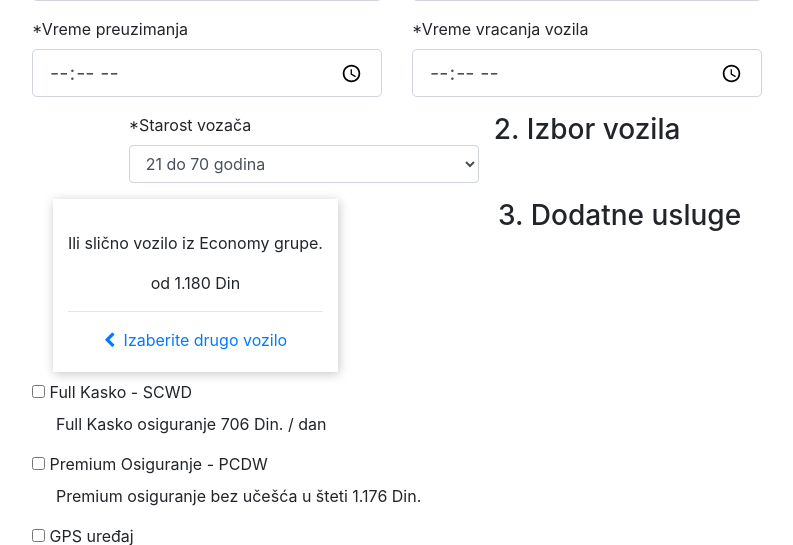
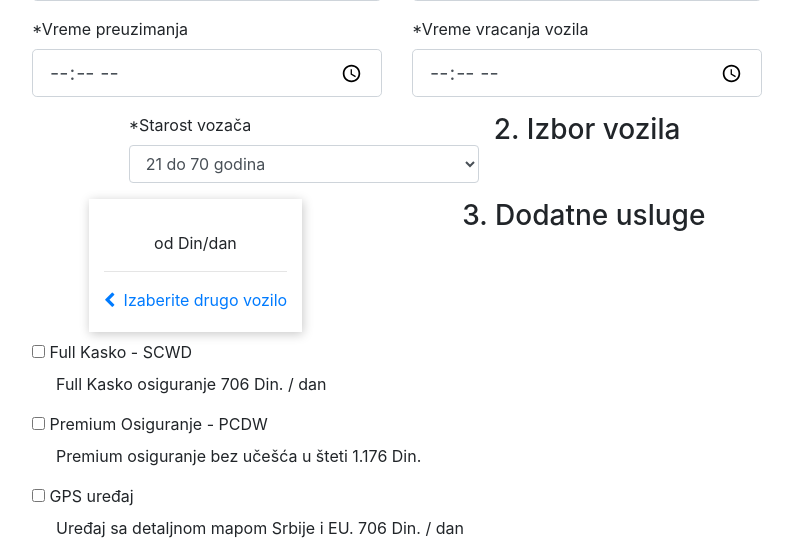
Before and after one commit to DejanPudja/Rent_a_car, a PHP site: page /booking.php in a window 1280 px wide. Shown: the part 398-943 px from the top of the page, without its empty margins (243-1036 px from the left). Run offline with PHP 8.4, Linux system fonts and the light colour scheme; data that the repository does not hold is empty; a stand-in replaces the project's code that opens the database connection.

Commit message:
Update booking.php

```diff
--- a/booking.php
+++ b/booking.php
@@ -169,8 +169,7 @@
                                             </div>
                                             <div class="block-body text-center">
                                                 <h3 class="heading heading-3 strong-500 text-capitalize"><?php echo $car['name']; ?></h3>
-                                                <p class="strong-500">Ili slično vozilo iz Economy grupe.</p>
-                                                <p class="product-description">od 1.180 Din</p>
+                                                <p class="product-description">od<?php echo $car['price']; ?> Din/dan</p>
                                                 <hr>
                                                 <a href="cars.php">
                                                     <i class="icon fa fa-chevron-left mr-1"></i> <span>Izaberite drugo vozilo </span>
```
